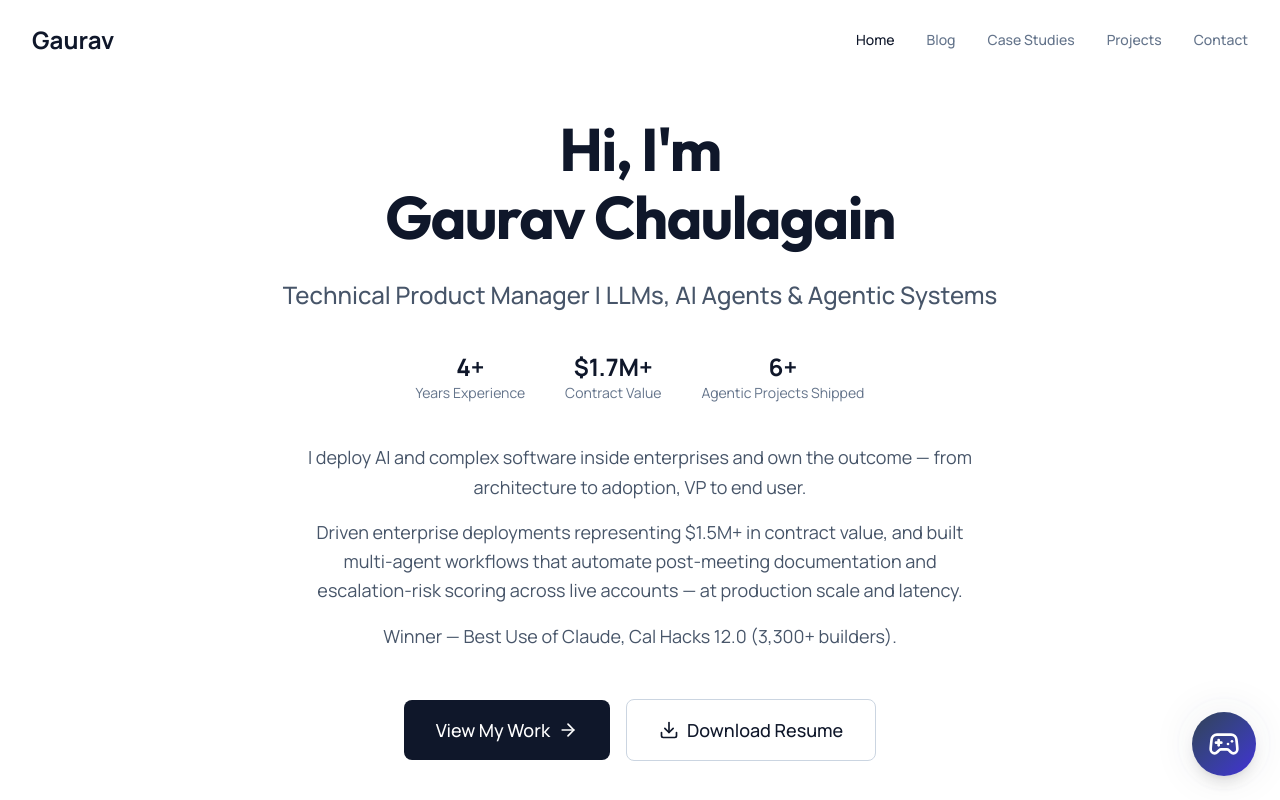
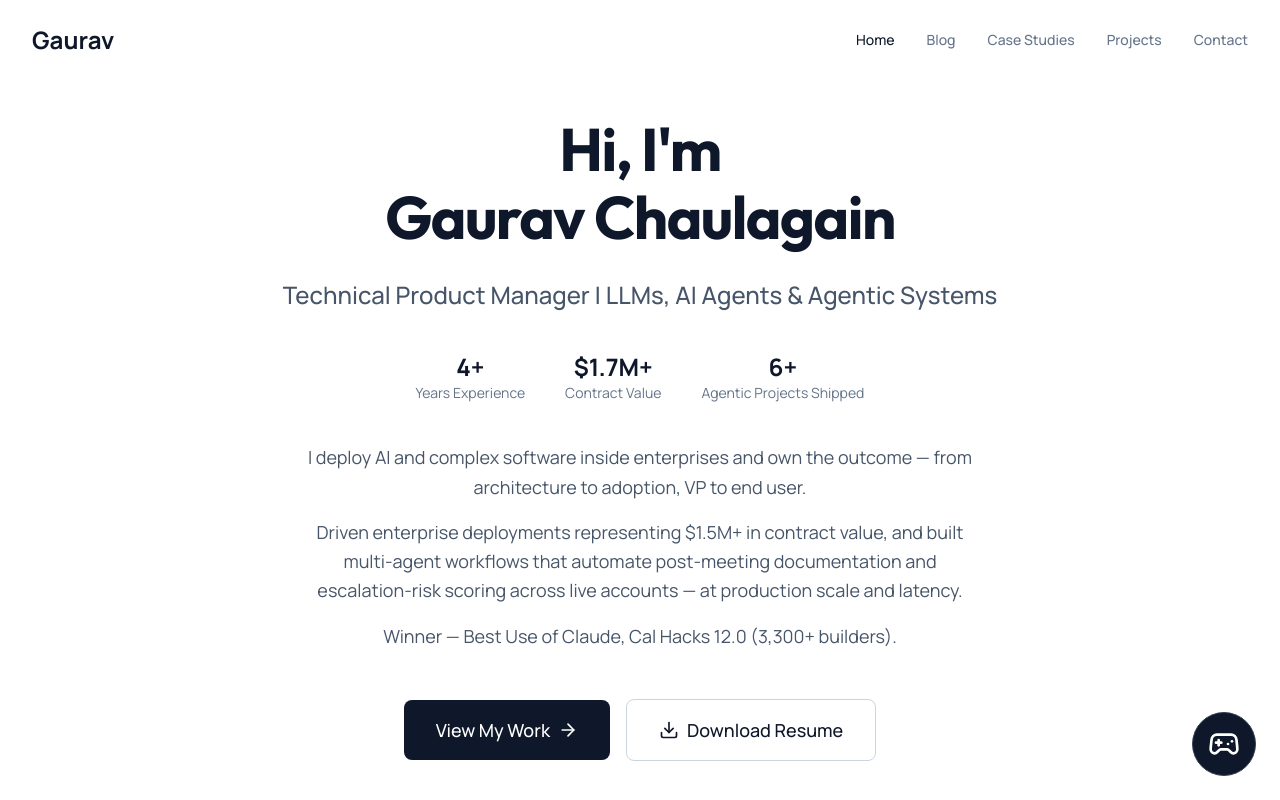
Before and after one commit to Gaurav890/portfolio, a Next.js app: page / in a window 1280 px wide. Shown: the top 800 px of the page. Built offline with nearby package versions, Linux system fonts and the light colour scheme.

Commit message:
changes in game modal

```diff
--- a/components/FloatingGameButton.tsx
+++ b/components/FloatingGameButton.tsx
@@ -15,33 +15,24 @@ export default function FloatingGameButton() {
   const [showMuteToggle, setShowMuteToggle] = useState(false);
 
   const { shouldShowAttention, dismissAttention } = useAttentionTimer({
-    minDelay: 15000, // 15 seconds
-    maxDelay: 20000, // 20 seconds
+    minDelay: 15000,
+    maxDelay: 20000,
   });
 
   const [isAttentionActive, setIsAttentionActive] = useState(false);
 
-  // Check mute state from localStorage on mount
   useEffect(() => {
     setIsMuted(arcadeSounds.isSoundMuted());
   }, []);
 
-  // Handle attention effect
   useEffect(() => {
     if (shouldShowAttention && !isOpen) {
       setIsAttentionActive(true);
-
-      // Play attention sound
       arcadeSounds.playAttentionSound();
-
-      // Stop shake animation after 8 seconds (but keep bubble visible)
       const shakeTimer = setTimeout(() => {
         setIsAttentionActive(false);
       }, 8000);
-
-      return () => {
-        clearTimeout(shakeTimer);
-      };
+      return () => clearTimeout(shakeTimer);
     }
   }, [shouldShowAttention, isOpen]);
 
@@ -57,8 +48,6 @@ export default function FloatingGameButton() {
     const newMutedState = !isMuted;
     setIsMuted(newMutedState);
     arcadeSounds.setMuted(newMutedState);
-
-    // Play a test sound when unmuting
     if (!newMutedState) {
       arcadeSounds.playClickSound();
     }
@@ -70,11 +59,11 @@ export default function FloatingGameButton() {
         {/* Speech Bubble */}
         <SpeechBubble
           isVisible={shouldShowAttention && !isOpen}
-          message="Bored of my resume? 🎮 Play a game!"
+          message="Bored of my resume? Play a game!"
           onDismiss={dismissAttention}
         />
 
-        {/* Main Button with Attention Effects */}
+        {/* Main Button */}
         <motion.button
           initial={{ scale: 0, opacity: 0 }}
           animate={{
@@ -83,47 +72,23 @@ export default function FloatingGameButton() {
             rotate: isAttentionActive ? [0, -5, 5, -5, 5, 0] : 0,
           }}
           transition={{
-            scale: {
-              type: "spring",
-              stiffness: 260,
-              damping: 20,
-              delay: 1,
-            },
+            scale: { type: "spring", stiffness: 260, damping: 20, delay: 1 },
             rotate: {
               duration: 0.5,
               repeat: isAttentionActive ? Infinity : 0,
               repeatDelay: 0.5,
             },
           }}
-          whileHover={{ scale: 1.1 }}
+          whileHover={{ scale: 1.05 }}
           whileTap={{ scale: 0.95 }}
-          onHoverStart={() => {
-            setIsHovered(true);
-            setShowMuteToggle(true);
-          }}
-          onHoverEnd={() => {
-            setIsHovered(false);
-            setTimeout(() => setShowMuteToggle(false), 300);
-          }}
+          onHoverStart={() => { setIsHovered(true); setShowMuteToggle(true); }}
+          onHoverEnd={() => { setIsHovered(false); setTimeout(() => setShowMuteToggle(false), 300); }}
           onClick={handleOpenGame}
           className="relative group"
           aria-label="Open Arcade Game"
         >
-          {/* Enhanced Glow effect during attention */}
-          <motion.div
-            className="absolute inset-0 rounded-full bg-indigo-500/30 blur-xl"
-            animate={{
-              scale: isAttentionActive ? [1, 1.8, 1] : isHovered ? 1.5 : 1,
-              opacity: isAttentionActive ? [0.3, 0.8, 0.3] : isHovered ? 0.6 : 0.3,
-            }}
-            transition={{
-              duration: isAttentionActive ? 1 : 0.3,
-              repeat: isAttentionActive ? Infinity : 0,
-            }}
-          />
-
           {/* Button */}
-          <div className="relative w-14 h-14 sm:w-16 sm:h-16 rounded-full bg-gradient-to-br from-indigo-500 to-indigo-700 shadow-lg flex items-center justify-center">
+          <div className="relative w-14 h-14 sm:w-16 sm:h-16 rounded-full bg-slate-900 border border-slate-700 flex items-center justify-center">
             <Gamepad2 className="w-7 h-7 sm:w-8 sm:h-8 text-white" />
           </div>
 
@@ -136,27 +101,22 @@ export default function FloatingGameButton() {
                 exit={{ opacity: 0, x: 10 }}
                 className="absolute right-full mr-3 top-1/2 -translate-y-1/2 whitespace-nowrap"
               >
-                <div className="bg-slate-800 text-white px-3 py-2 rounded-lg text-sm font-medium shadow-lg">
+                <div className="bg-slate-900 text-white px-3 py-2 rounded-lg text-sm font-medium border border-slate-700">
                   Play AI Arcade
-                  <div className="absolute right-0 top-1/2 -translate-y-1/2 translate-x-1/2 rotate-45 w-2 h-2 bg-slate-800" />
+                  <div className="absolute right-0 top-1/2 -translate-y-1/2 translate-x-1/2 rotate-45 w-2 h-2 bg-slate-900 border-r border-t border-slate-700" />
                 </div>
               </motion.div>
             )}
           </AnimatePresence>
 
-          {/* Enhanced Pulse animation during attention */}
-          <motion.div
-            className="absolute inset-0 rounded-full border-2 border-indigo-400"
-            animate={{
-              scale: isAttentionActive ? [1, 2, 1] : [1, 1.5, 1],
-              opacity: isAttentionActive ? [0.7, 0, 0.7] : [0.5, 0, 0.5],
-            }}
-            transition={{
-              duration: isAttentionActive ? 1.5 : 2,
-              repeat: Infinity,
-              ease: "easeInOut",
-            }}
-          />
+          {/* Subtle pulse ring on attention */}
+          {isAttentionActive && (
+            <motion.div
+              className="absolute inset-0 rounded-full border border-slate-500"
+              animate={{ scale: [1, 1.6, 1], opacity: [0.6, 0, 0.6] }}
+              transition={{ duration: 1.5, repeat: Infinity, ease: "easeInOut" }}
+            />
+          )}
         </motion.button>
 
         {/* Mute Toggle */}
@@ -167,20 +127,19 @@ export default function FloatingGameButton() {
               animate={{ opacity: 1, scale: 1, y: 0 }}
               exit={{ opacity: 0, scale: 0.8, y: 10 }}
               onClick={toggleMute}
-              className="absolute -top-14 right-0 w-10 h-10 rounded-full bg-slate-800 border border-slate-700 hover:border-indigo-500 flex items-center justify-center transition-colors shadow-lg"
+              className="absolute -top-14 right-0 w-10 h-10 rounded-full bg-white border border-slate-200 hover:border-slate-400 flex items-center justify-center transition-colors"
               aria-label={isMuted ? "Unmute sounds" : "Mute sounds"}
             >
               {isMuted ? (
-                <VolumeX className="w-5 h-5 text-slate-400" />
+                <VolumeX className="w-5 h-5 text-slate-500" />
               ) : (
-                <Volume2 className="w-5 h-5 text-indigo-400" />
+                <Volume2 className="w-5 h-5 text-slate-600" />
               )}
             </motion.button>
           )}
         </AnimatePresence>
       </div>
 
-      {/* Arcade Modal */}
       <ArcadeModal isOpen={isOpen} onClose={() => setIsOpen(false)} />
     </>
   );
--- a/components/games/ArcadeModal.tsx
+++ b/components/games/ArcadeModal.tsx
@@ -13,8 +13,8 @@ export default function ArcadeModal({ isOpen, onClose }: ArcadeModalProps) {
     <Modal
       isOpen={isOpen}
       onClose={onClose}
-      title="🎮 AI Arcade"
-      className="max-w-4xl bg-gradient-to-br from-slate-900 to-slate-800 text-white border border-indigo-500/20"
+      title="AI Arcade"
+      className="max-w-4xl bg-white border border-slate-200"
     >
       <CreativeChallenge />
     </Modal>
--- a/components/games/SpeechBubble.tsx
+++ b/components/games/SpeechBubble.tsx
@@ -10,7 +10,7 @@ interface SpeechBubbleProps {
   onDismiss?: () => void;
 }
 
-export default function SpeechBubble({ isVisible, message, onDismiss }: SpeechBubbleProps) {
+export default function SpeechBubble({ isVisible, onDismiss }: SpeechBubbleProps) {
   const [isHovered, setIsHovered] = useState(false);
 
   return (
@@ -20,78 +20,41 @@ export default function SpeechBubble({ isVisible, message, onDismiss }: SpeechBu
           initial={{ opacity: 0, scale: 0.8, y: 10 }}
           animate={{ opacity: 1, scale: 1, y: 0 }}
           exit={{ opacity: 0, scale: 0.8, y: 10 }}
-          transition={{
-            type: "spring",
-            stiffness: 300,
-            damping: 20,
-          }}
+          transition={{ type: "spring", stiffness: 300, damping: 20 }}
           className="absolute bottom-full right-0 mb-4 z-50"
           onMouseEnter={() => setIsHovered(true)}
           onMouseLeave={() => setIsHovered(false)}
         >
-          {/* Speech Bubble */}
-          <div className="relative group bg-gradient-to-br from-indigo-600 to-purple-600 text-white px-5 py-4 rounded-2xl shadow-2xl max-w-xs border-2 border-indigo-400">
-            {/* Animated Game Controller Icon */}
-            <motion.div
-              className="absolute -top-2 -left-2 bg-indigo-500 rounded-full p-2 border-2 border-indigo-300 shadow-lg"
-              animate={{
-                y: [0, -3, 0],
-                rotate: [0, 5, -5, 0],
-              }}
-              transition={{
-                duration: 2,
-                repeat: Infinity,
-                ease: "easeInOut",
-              }}
-            >
-              <Gamepad2 className="w-5 h-5 text-white" />
-            </motion.div>
+          <div className="relative bg-white border border-slate-200 text-slate-900 px-5 py-4 rounded-xl max-w-xs shadow-lg">
+            {/* Game Controller Icon */}
+            <div className="absolute -top-3 -left-3 bg-slate-900 rounded-full p-2 border border-slate-700">
+              <Gamepad2 className="w-4 h-4 text-white" />
+            </div>
 
-            {/* Close Button (appears on hover) */}
+            {/* Close Button */}
             <motion.button
-              initial={{ opacity: 0, scale: 0.8 }}
-              animate={{
-                opacity: isHovered ? 1 : 0,
-                scale: isHovered ? 1 : 0.8,
-              }}
-              transition={{ duration: 0.2 }}
-              onClick={(e) => {
-                e.stopPropagation();
-                onDismiss?.();
-              }}
-              className="absolute -top-2 -right-2 w-6 h-6 bg-slate-800 hover:bg-slate-700 rounded-full flex items-center justify-center border-2 border-slate-600 shadow-lg transition-colors"
+              initial={{ opacity: 0 }}
+              animate={{ opacity: isHovered ? 1 : 0 }}
+              transition={{ duration: 0.15 }}
+              onClick={(e) => { e.stopPropagation(); onDismiss?.(); }}
+              className="absolute -top-2 -right-2 w-6 h-6 bg-slate-100 hover:bg-slate-200 rounded-full flex items-center justify-center border border-slate-300 transition-colors"
               aria-label="Close message"
             >
-              <X className="w-3.5 h-3.5 text-white" />
+              <X className="w-3 h-3 text-slate-600" />
             </motion.button>
 
-            {/* Message - Split into two lines */}
-            <div className="space-y-1 pl-6 pr-2">
-              <p className="text-base font-bold leading-tight">
+            {/* Message */}
+            <div className="pl-5">
+              <p className="text-sm font-semibold leading-snug text-slate-900">
                 Bored of looking at my resume?
               </p>
-              <p className="text-sm font-medium leading-tight text-indigo-100">
-                Play a game with AI! 🎮
+              <p className="text-xs text-slate-500 mt-1 leading-snug">
+                Play a game with AI!
               </p>
             </div>
 
-            {/* Tail/Arrow pointing down-right */}
-            <div className="absolute -bottom-2 right-8 w-0 h-0">
-              <div className="absolute w-4 h-4 bg-purple-600 rotate-45 border-r-2 border-b-2 border-indigo-400" />
-            </div>
-
-            {/* Subtle shine effect */}
-            <motion.div
-              className="absolute inset-0 rounded-2xl bg-gradient-to-tr from-white/0 via-white/10 to-white/0"
-              animate={{
-                opacity: [0.3, 0.6, 0.3],
-              }}
-              transition={{
-                duration: 3,
-                repeat: Infinity,
-                ease: "easeInOut",
-              }}
-            />
+            {/* Tail pointing down-right */}
+            <div className="absolute -bottom-2 right-7 w-3 h-3 bg-white border-r border-b border-slate-200 rotate-45" />
           </div>
         </motion.div>
       )}
```
